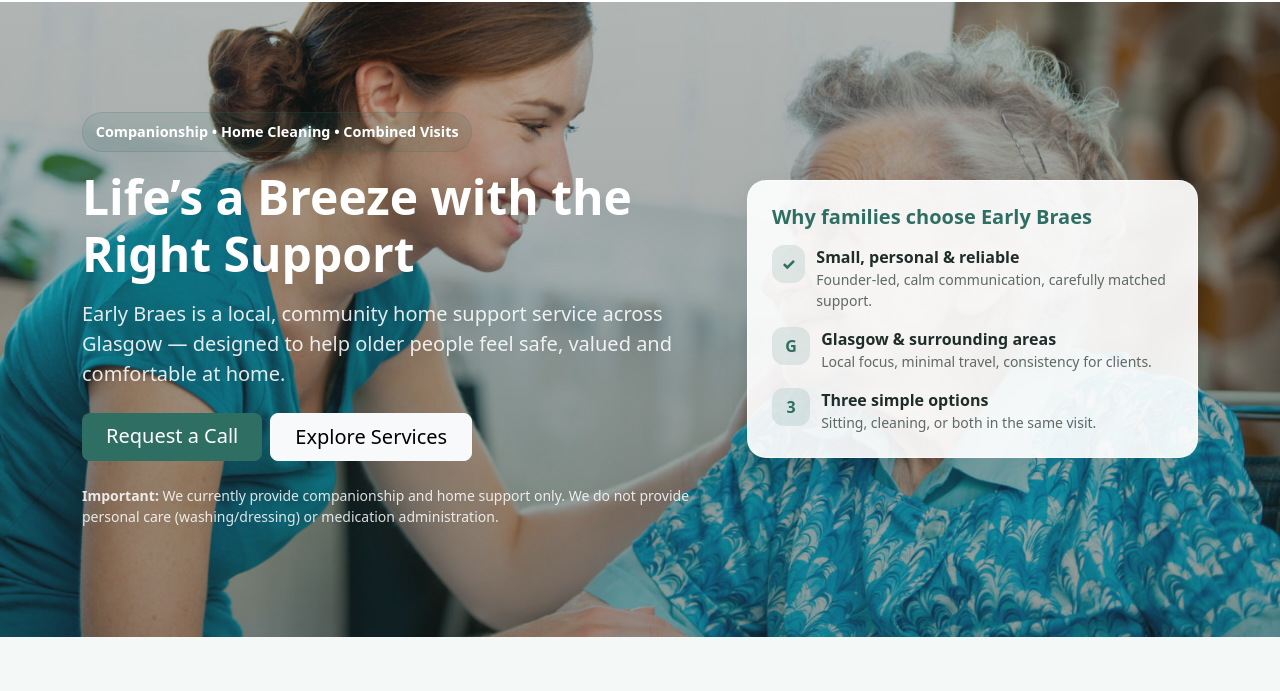
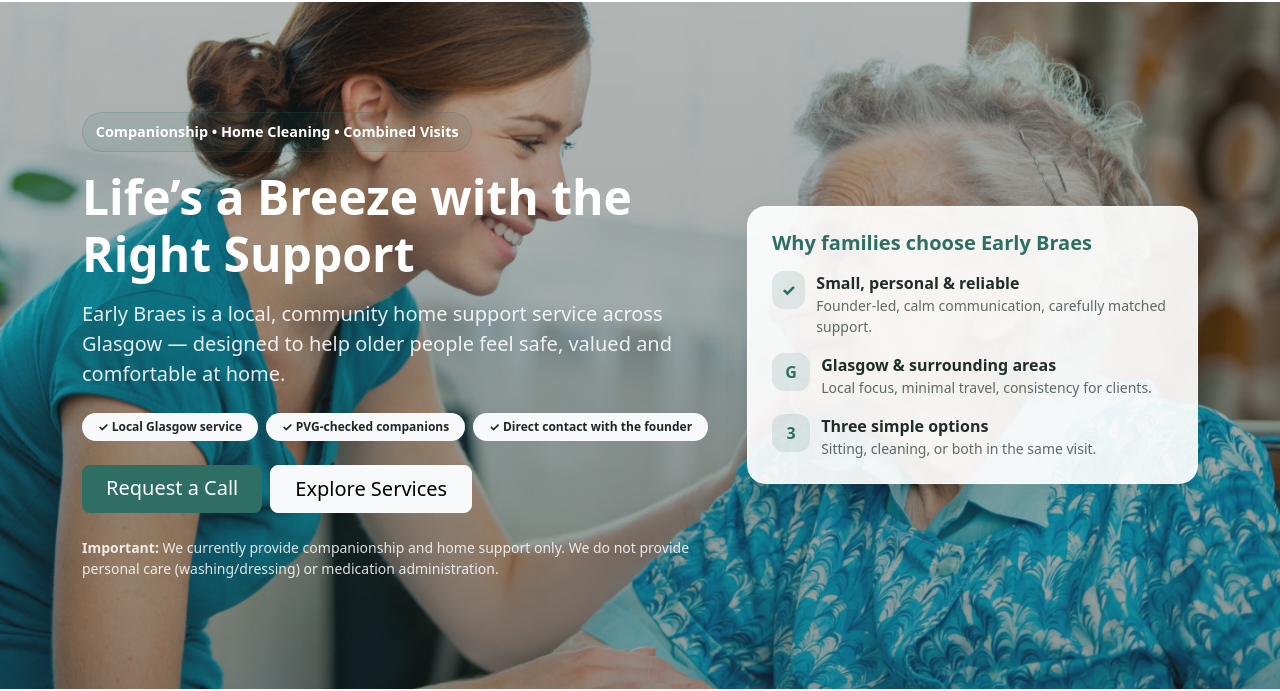
Before and after one commit to jambothesaint/early-braes, a plain HTML site: page index.html in a window 1280 px wide. Shown: the part 118-809 px from the top of the page. Drawn offline with nearby package versions, Linux system fonts and the light colour scheme.

Commit message:
Update index.html
suggested badges in the hero section

```diff
--- a/index.html
+++ b/index.html
@@ -76,6 +76,24 @@
           Early Braes is a <strong>local, community home support service</strong> across Glasgow — designed to help older people feel
           safe, valued and comfortable at home.
         </p>
+
+<div class="d-flex flex-wrap gap-2 mb-4">
+
+  <span class="badge rounded-pill bg-light text-dark px-3 py-2">
+  ✓ Local Glasgow service
+  </span>
+
+  <span class="badge rounded-pill bg-light text-dark px-3 py-2">
+  ✓ PVG-checked companions
+  </span>
+
+  <span class="badge rounded-pill bg-light text-dark px-3 py-2">
+  ✓ Direct contact with the founder
+  </span>
+
+</div>
+
+
         <div class="d-flex gap-2 justify-content-center justify-content-lg-start flex-wrap">
           <a href="#contact" class="btn btn-brand btn-lg px-4">Request a Call</a>
           <a href="#services" class="btn btn-light btn-lg px-4">Explore Services</a>
```
